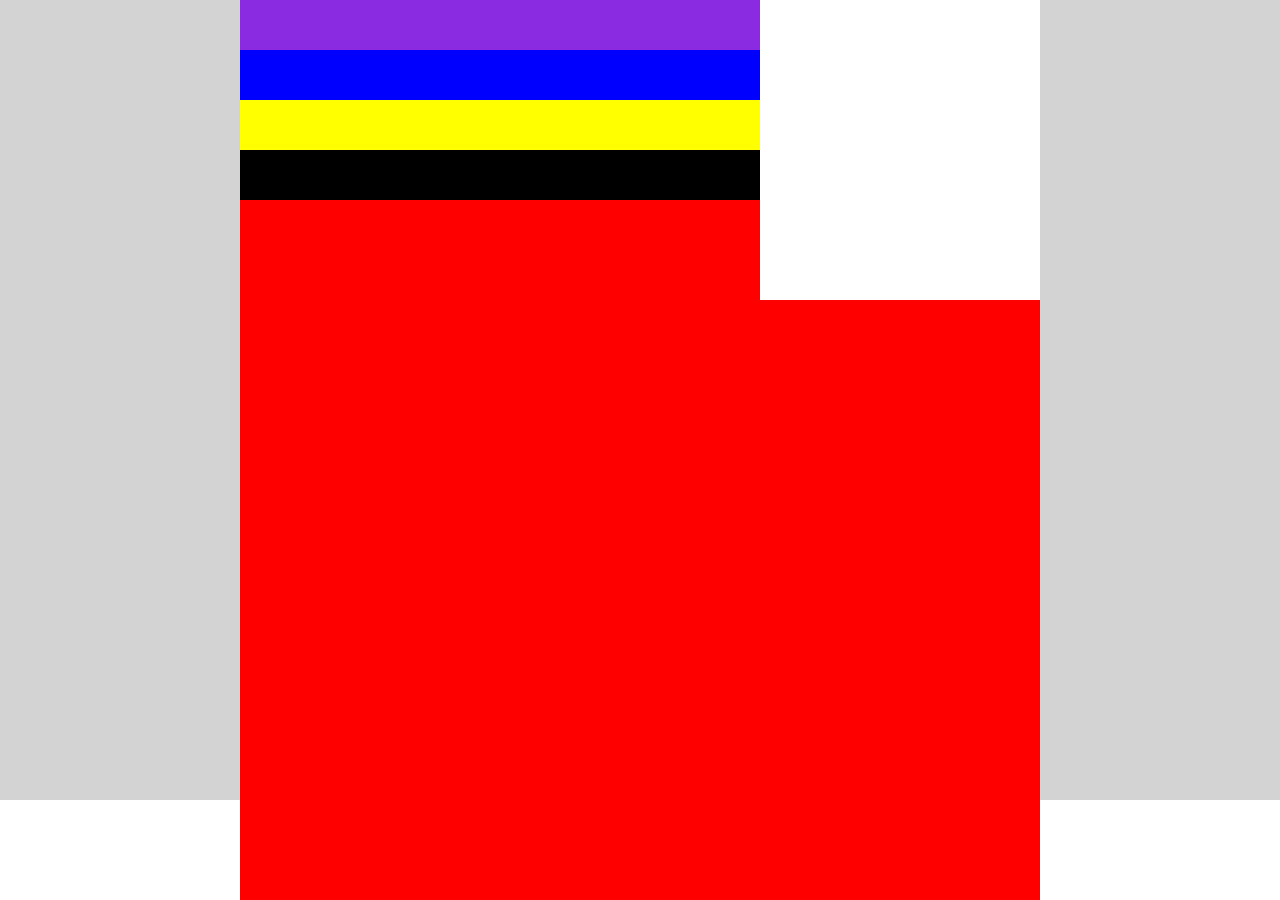
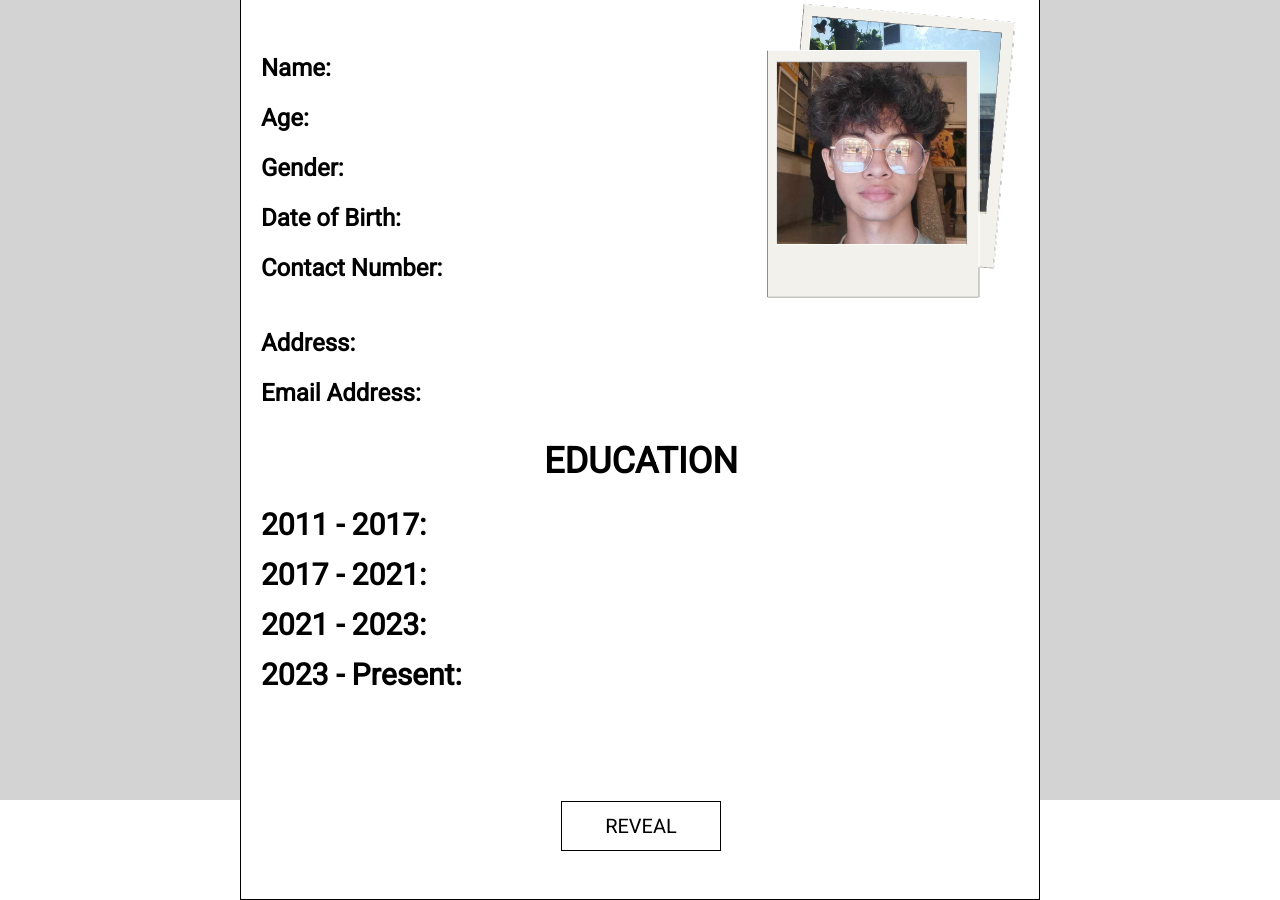
Before and after one commit to hajshs/biodata, a plain HTML site: page index.html in a window 1280 px wide. Drawn offline with Linux system fonts and the light colour scheme.

Commit message:
added final output

```diff
--- a/index.html
+++ b/index.html
@@ -5,21 +5,28 @@
     <meta name="viewport" content="width=device-width, initial-scale=1.0">
     <title>BioData</title>
     <link href="style/style.css" rel="stylesheet">
+	<script src="script/script.js"></script>
 </head>
 <body>
     <div id="first">
         <div id="main">
-            <div id="title"></div>
-            <div id="dp"></div>
+            <div id="title">BIO DATA</div>
+            <div id="dp"><img src="images/pfp.png" id="pic"></div>
             <div id="pd"></div>
-            <div id="name"></div>
-            <div id="age"></div>
-            <div id="address"></div>
-            <div id="bday"></div>
-            <div id="num"></div>
-            <div id="gender"></div>
-            <div id="educ"></div>
-        </div>
+            <div id="name" onclick="nameDisp()"><b>Name:</b> <p id="myname">Joshua Daniel O. Narag</p></div>
+            <div id="age" onclick="ageDisp()"><b>Age:</b> <p id="myage">19</p></div>
+            <div id="address" onclick="addDisp()"><b>Address:</b> <p id="myadd">31 1st Street LPV, Pamplona 3, Las Pinas City</p></div>
+            <div id="bday" onclick="bdayDisp()"><b>Date of Birth:</b> <p id="mybday">Apr 20, 2004</p></div>
+            <div id="num" onclick="numDisp()"><b>Contact Number:</b> <p id="mynum">0927 858 1518</p></div>
+            <div id="gender" onclick="genderDisp()"><b>Gender:</b> <p id="mygender">Male</p></div>
+			<div id="eadd" onclick="eaddDisp()"><b>Email Address:</b> <p id="myeadd">jdnarag26@gmail.com</p></div>
+            <div id="educ">EDUCATION</div>
+			<div id="gs" onclick="gsDisp()"><b>2011 - 2017:</b> <p id="mygs">St. Joseph's Academy</p></div>
+			<div id="hs" onclick="hsDisp()"><b>2017 - 2021:</b> <p id="myhs">St. Joseph's Academy</p></div>
+			<div id="shs" onclick="shsDisp()"><b>2021 - 2023:</b>  <p id="myshs">Adamson University</p></div>
+			<div id="coll" onclick="collDisp()"><b>2023 - Present:</b>  <p id="mycoll">Adamson University</p></div>
+			<div id="reveal" onclick="revAll()">REVEAL</div>
+			</div>
     </div>
 </body>
 </html>
--- /dev/null
+++ b/script/script.js
@@ -0,0 +1,57 @@
+function nameDisp() {
+	document.getElementById("myname").style.display = "inline";
+}
+
+function ageDisp() {
+	document.getElementById("myage").style.display = "inline";
+}
+
+function addDisp() {
+	document.getElementById("myadd").style.display = "inline";
+}
+
+function bdayDisp() {
+	document.getElementById("mybday").style.display = "inline";
+}
+
+function numDisp() {
+	document.getElementById("mynum").style.display = "inline";
+}
+
+function genderDisp() {
+	document.getElementById("mygender").style.display = "inline";
+}
+
+function eaddDisp() {
+	document.getElementById("myeadd").style.display = "inline";
+}
+
+function gsDisp() {
+	document.getElementById("mygs").style.display = "inline";
+}
+
+function hsDisp() {
+	document.getElementById("myhs").style.display = "inline";
+}
+
+function shsDisp() {
+	document.getElementById("myshs").style.display = "inline";
+}
+
+function collDisp() {
+	document.getElementById("mycoll").style.display = "inline";
+}
+
+function revAll() {
+	document.getElementById("myname").style.display = "inline";
+	document.getElementById("myage").style.display = "inline";
+	document.getElementById("myadd").style.display = "inline";
+	document.getElementById("mybday").style.display = "inline";
+	document.getElementById("mynum").style.display = "inline";
+	document.getElementById("mygender").style.display = "inline";
+	document.getElementById("myeadd").style.display = "inline";
+	document.getElementById("mygs").style.display = "inline";
+	document.getElementById("myhs").style.display = "inline";
+	document.getElementById("myshs").style.display = "inline";
+	document.getElementById("mycoll").style.display = "inline";
+}
--- a/style/style.css
+++ b/style/style.css
@@ -1,7 +1,13 @@
+@import url('https://fonts.googleapis.com/css2?family=Heebo&display=swap');
+
 * {
-    margin: 0;
-    padding: 0;
     box-sizing: border-box;
+	font-family: 'Heebo', sans-serif;
+}
+
+body {
+	margin: 0;
+	padding: 0;
 }
 
 #first {
@@ -17,37 +23,127 @@
     display: grid;
     height: 1000px;
     width: 800px;
-    background-color: red;
+    background-color: white;
     grid-template-rows: repeat(20, 50px);
     grid-template-columns: repeat(20, 40px);
+	border: 1px solid;
 }
 
 #dp {
     grid-area: 3 / 14 / 9 / 21;
-    background-color: white;
+	height: 300px;
+	width: auto;
+}
+
+#pic {
+	height: 100%;
+}
+
+#title, #educ {
+	font-weight: bold;
 }
 
 #title {
     grid-area: 1 / 1 / 3 / 21;
-    background-color: green;
+    display: flex;
+	align-items: center;
+	justify-content: center;
+	font-size: 48px;
 }
 
 #pd {
     grid-area: 3 / 1 / 4 / 14;
-    background-color: blueviolet;
+}
+
+p {
+	display: none;
+}
+
+#name, #age, #gender, #bday, #num, #address, #nation, #eadd{
+	margin-left: 20px;
+	font-size: 24px;
+	cursor: pointer;
 }
 
 #name {
     grid-area: 4 / 1 / 5 / 14;
-    background-color: blue;
+	margin-left: 20px;
+	font-size: 24px;
 }
 
 #age {
     grid-area: 5 / 1 / 6 / 14;
-    background-color: yellow;
+}
+
+#gender {
+    grid-area: 6 / 1 / 7 / 14;
+}
+
+#bday {
+	grid-area: 7 / 1 / 8 / 14;
+}
+
+#num {
+	grid-area: 8 / 1 / 9 / 14;
 }
 
 #address {
-    grid-area: 6 / 1 / 7 / 14;
-    background-color: black;
+	grid-area: 9 / 1 / 10 / 21;
+	margin-top: 25px;
 }
+
+#eadd {
+	grid-area: 10 / 1 / 11 / 21;
+	margin-top: 25px;
+}
+
+#educ {
+	grid-area: 11 / 1 / 13 / 21;
+	display: flex;
+	align-items: center;
+	justify-content: center;
+	font-size: 36px;
+	margin-top: 20px;
+}
+
+#gs, #hs, #shs, #coll {
+	display: flex;
+	align-items: center;
+	font-size: 30px;
+	padding-left: 20px;
+	cursor: pointer;
+}
+
+#gs {
+	grid-area: 13 / 1 / 14 / 21;
+}
+
+#hs {
+	grid-area: 14 / 1 / 15 / 21;
+}
+
+#shs {
+	grid-area: 15 / 1 / 16 / 21;
+}
+
+#coll {
+	grid-area: 16 / 1 / 17 / 21;
+}
+
+#reveal {
+	grid-area: 19 / 9 / 20 / 13;
+	display: flex;
+	font-size: 20px;
+	justify-content: center;
+	align-items: center;
+	border: 1px solid;
+	cursor: pointer;
+}
+
+#mygs, #myhs, #myshs, #mycoll {
+	margin-left: 20px;
+}
+
+#reveal:hover {
+	background-color: gray;
+}
```
